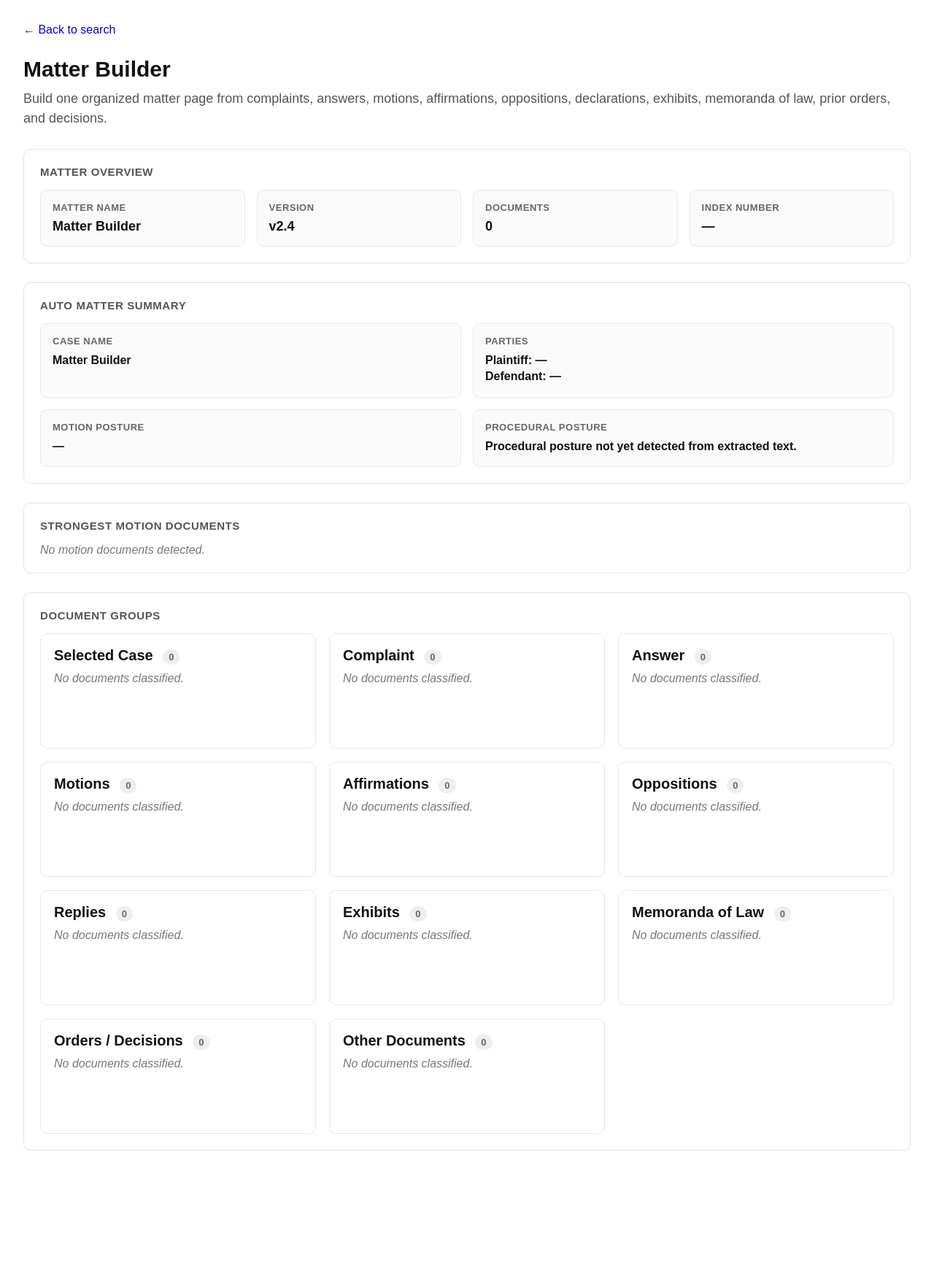
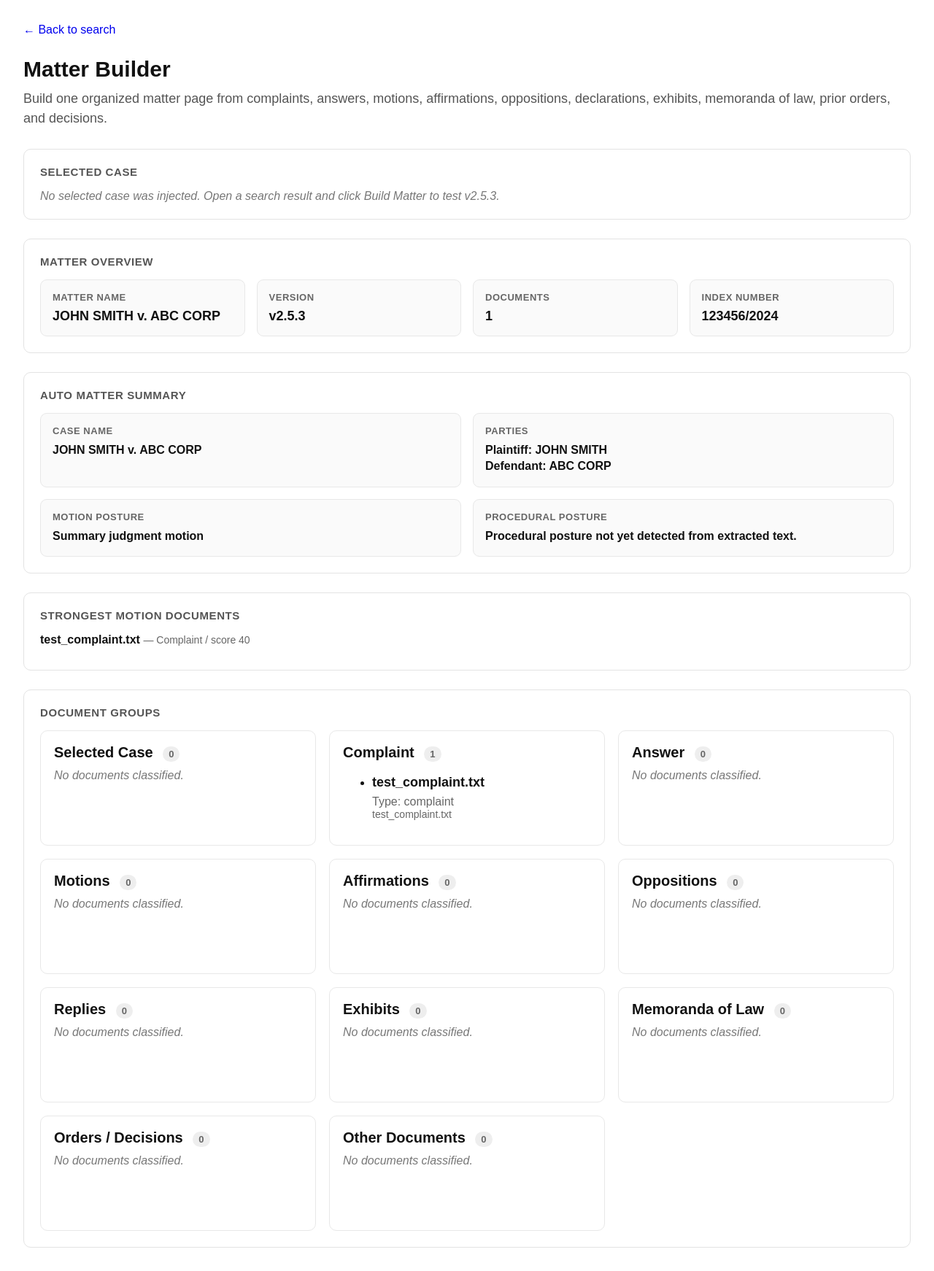
Before and after one commit to nhpcorp35/legal-ai, a Flask app: page /matter in a window 1280 px wide. Shown: the whole page at 73% size. Before the commit the page ends 1577 px from the top, so only its background shows below. Run offline with Flask 3, Linux system fonts and the light colour scheme.

Commit message:
Matter Builder v2.5.3 selected case injection and UI proof

```diff
--- /dev/null
+++ b/matter_docs/test_complaint.txt
@@ -0,0 +1,4 @@
+SUPREME COURT OF THE STATE OF NEW YORK
+JOHN SMITH v. ABC CORP
+Index No. 123456/2024
+This is a motion for summary judgment.
--- a/templates/matter.html
+++ b/templates/matter.html
@@ -149,6 +192,66 @@
         oppositions, declarations, exhibits, memoranda of law, prior orders, and decisions.
     </div>
 
+    {% if matter.selected_case %}
+        <div class="panel selected-case-panel">
+            <div class="panel-title">Selected Case</div>
+            <div class="proof-badge">Build Matter selected case injected</div>
+
+            <div class="selected-title">
+                {{ matter.selected_case.title or "Selected Case" }}
+            </div>
+
+            <div class="selected-grid">
+                <div class="box selected-box">
+                    <div class="label">Court</div>
+                    <div class="summary-value">{{ matter.selected_case.court or "—" }}</div>
+                </div>
+
+                <div class="box selected-box">
+                    <div class="label">Date</div>
+                    <div class="summary-value">{{ matter.selected_case.date or "—" }}</div>
+                </div>
+
+                <div class="box selected-box">
+                    <div class="label">Citation</div>
+                    <div class="summary-value">{{ matter.selected_case.citation or "—" }}</div>
+                </div>
+
+                <div class="box selected-box">
+                    <div class="label">Motion</div>
+                    <div class="summary-value">{{ matter.selected_case.motion or "—" }}</div>
+                </div>
+
+                <div class="box selected-box">
+                    <div class="label">Outcome</div>
+                    <div class="summary-value">{{ matter.selected_case.outcome or "—" }}</div>
+                </div>
+
+                <div class="box selected-box">
+                    <div class="label">Case ID</div>
+                    <div class="summary-value">{{ matter.selected_case.case_id or "—" }}</div>
+                </div>
+
+                <div class="box selected-box wide-box">
+                    <div class="label">Rule / Takeaway</div>
+                    <div class="long-value">{{ matter.selected_case.rule or "—" }}</div>
+                </div>
+
+                <div class="box selected-box wide-box">
+                    <div class="label">Holding</div>
+                    <div class="long-value">{{ matter.selected_case.holding or "—" }}</div>
+                </div>
+            </div>
+        </div>
+    {% else %}
+        <div class="panel">
+            <div class="panel-title">Selected Case</div>
+            <div class="empty">
+                No selected case was injected. Open a search result and click Build Matter to test v2.5.3.
+            </div>
+        </div>
+    {% endif %}
+
     <div class="panel">
         <div class="panel-title">Matter Overview</div>
 
@@ -160,7 +263,7 @@
 
             <div class="box">
                 <div class="label">Version</div>
-                <div class="value">v2.4</div>
+                <div class="value">v2.5.3</div>
             </div>
 
             <div class="box">
```
Also changed, not shown: other parts of templates/matter.html (+43 -0 lines), 5 other files.
